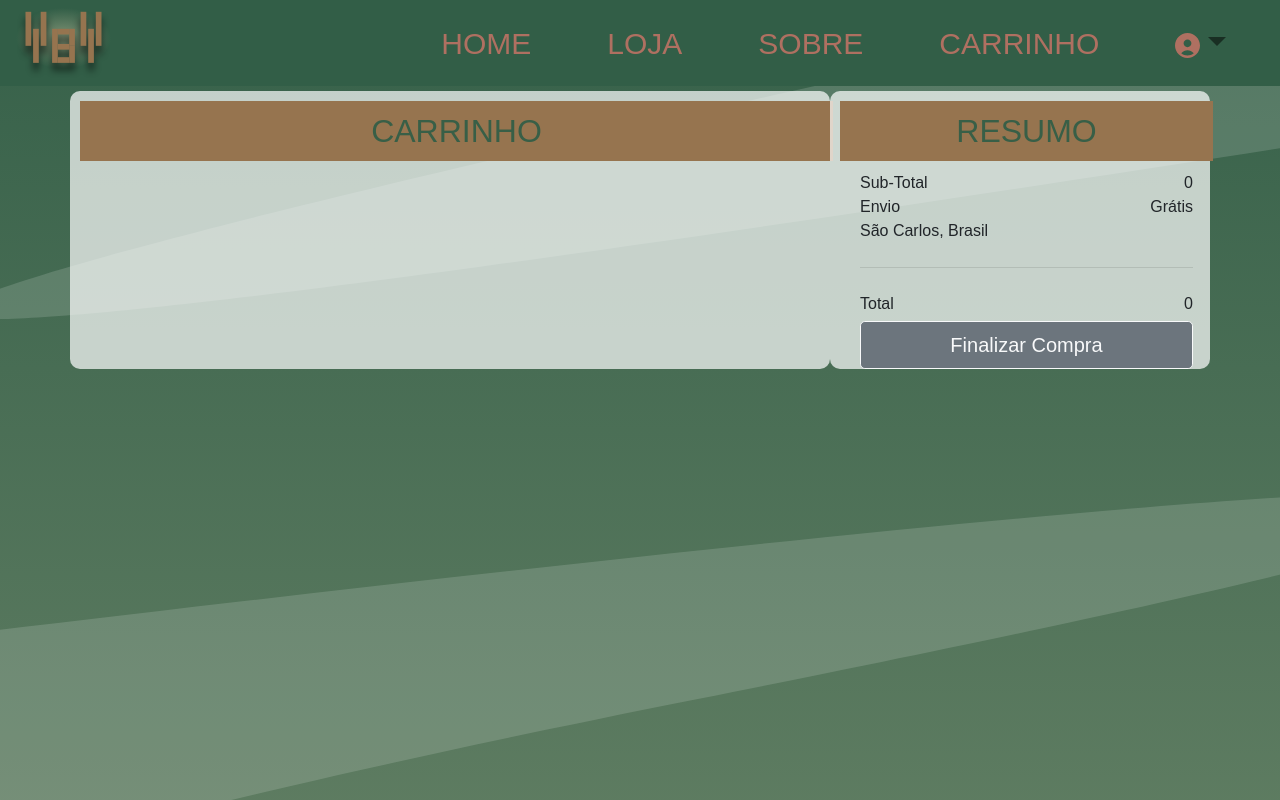
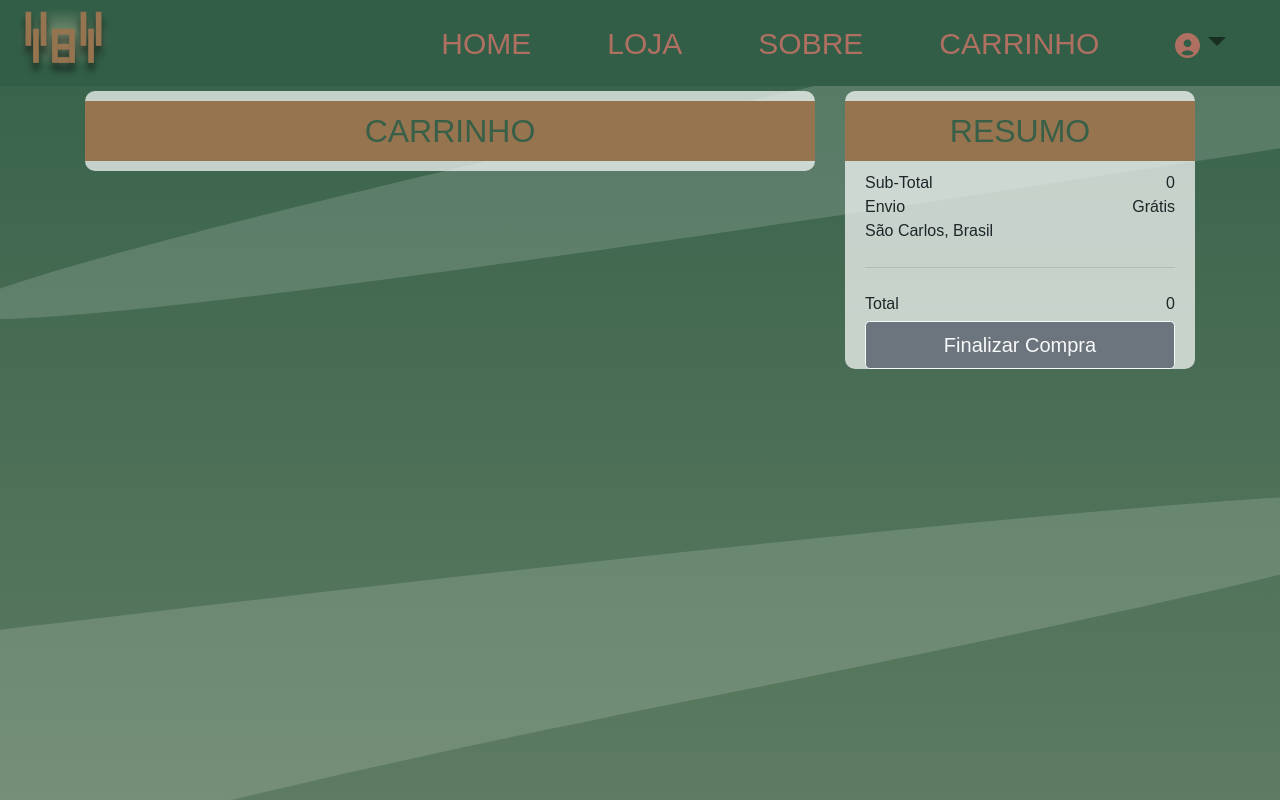
Before and after one commit to gicutieri/trab-web, a Vue app in the folder front/: page /carrinho in a window 1280 px wide. Shown: the top 800 px of the page. Built offline with nearby package versions, Linux system fonts and the light colour scheme.

Commit message:
carousel

```diff
--- a/front/src/App.vue
+++ b/front/src/App.vue
@@ -55,5 +55,11 @@ export default {
   .but{
     padding-top: 10px;
   }
-
+  .carousel-caption h3{
+    color:white;
+    background: rgba(70, 38, 38, 0.651);
+    font-size: 4vw;
+    margin-right: 7%;
+    margin-left: 7%;
+  }
 </style>
--- a/front/src/components/Carousel.vue
+++ b/front/src/components/Carousel.vue
@@ -9,17 +9,17 @@
       background="#ababab"
       img-width="1024"
       img-height="200"
+      style="    color:white;
+    background: rgba(70, 38, 38, 0.651);
+    font-size: 4vw;"
       @sliding-start="onSlideStart"
       @sliding-end="onSlideEnd"
     >
-      <b-carousel-slide img-src="@/assets/Carousel/Home1.png">
-        <h1>PRODUÇÃO FAMILIAR</h1>
+      <b-carousel-slide class="row-12" caption="PRODUÇÃO FAMILIAR" img-src="@/assets/Carousel/Home1.png">
       </b-carousel-slide>
-      <b-carousel-slide img-src="@/assets/Carousel/Home2.png">
-        <h1>COLHIDOS COM AMOR</h1>
+      <b-carousel-slide  caption="COLHIDOS COM AMOR" img-src="@/assets/Carousel/Home2.png">
       </b-carousel-slide>
-      <b-carousel-slide img-src="@/assets/Carousel/Home3.png">
-        <h1>HIGIENIZADOS</h1>
+      <b-carousel-slide  caption="HIGIENIZADOS" img-src="@/assets/Carousel/Home3.png">
       </b-carousel-slide>
     </b-carousel>
   </div>
@@ -32,10 +32,5 @@ export default {
 </script>
 
 <style scoped>
-  div.carousel-caption *{
-    color:white;
-    background: rgba(70, 38, 38, 0.651);
-    max-width: max-content;
-    font-size: 4vw;
-  }
+
 </style>
--- a/front/src/views/Carrinho.vue
+++ b/front/src/views/Carrinho.vue
@@ -2,7 +2,8 @@
   <div class="carrinho">
     <div class="container">
       <div class="row">
-        <div class="col-md-8 carback">
+        <div class="col-md-8">
+          <div class="carback">
             <div class="row">
               <div class="shape">
                 <h2 class="shapecontent">CARRINHO</h2>
@@ -12,8 +13,10 @@
               <Card v-for="(produto, index) in this.carrinho" :type="'detalhado'" :produto="produto" :key="index"></Card>
             </div>
           </div>
+        </div>
 
-        <div class="col-md-4 carback">
+        <div class="col-md-4">
+          <div class="carback">
                       <div class="row">
             <div class="shape">
               <h2 class="shapecontent">RESUMO</h2>
@@ -44,6 +47,8 @@
               </div>
             </div>
           </div>
+          </div>
+
         </div>
       </div> <!-- <div class="row"> -->
     </div> <!-- <div class="container"> -->
@@ -94,8 +99,10 @@ export default {
 }
 .carback{
   background-color: rgba(255, 255, 255, 0.7);
+  /*border: 1px solid black;*/
   border-radius: 10px;
   margin-top: 5px;
-  padding-right: 2px;
+  padding-right: 5px;
+  padding-left: 5px;
 }
 </style>
```
Lines whose indentation alone changed are shown as unchanged.
